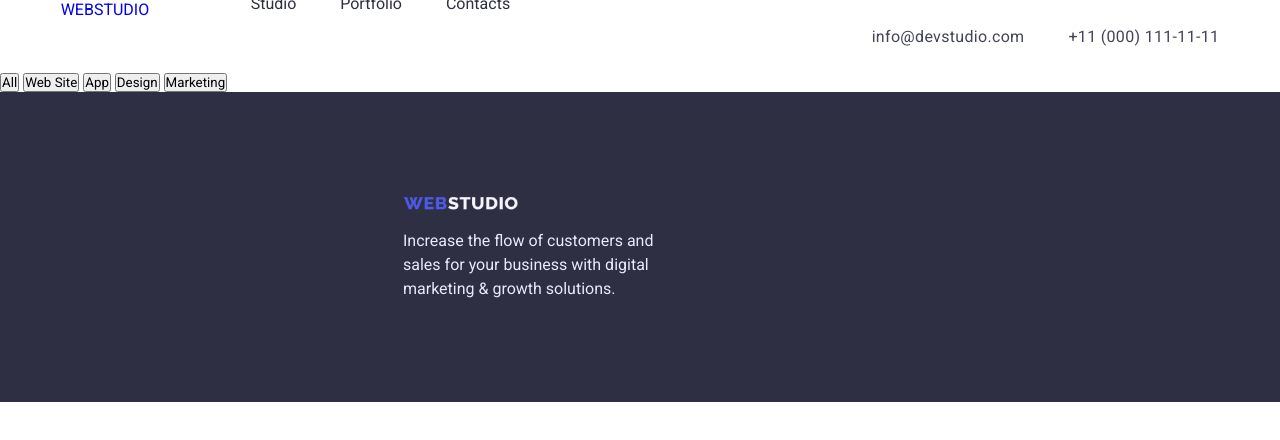
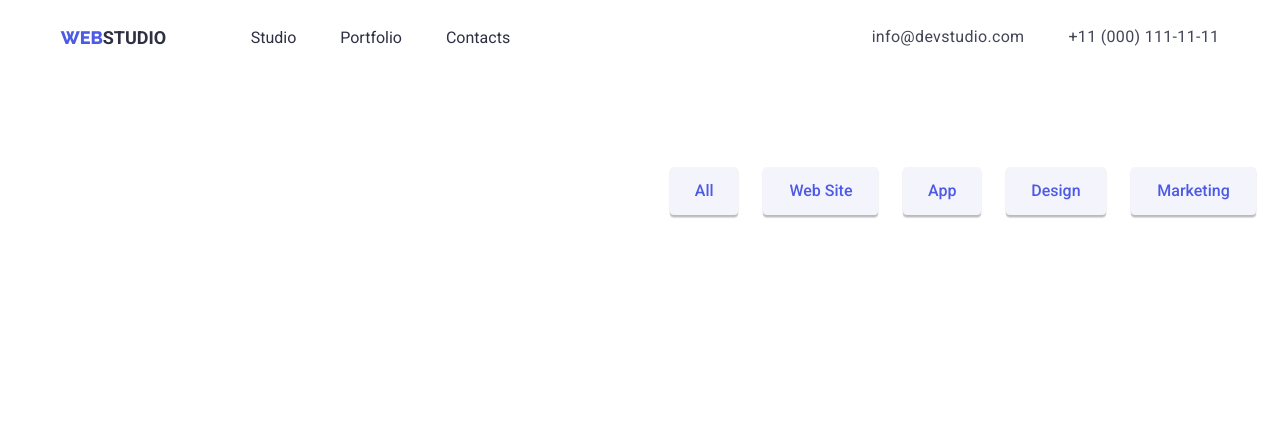
Before and after one commit to VladM4526/goit-markup-hw-02, a plain HTML site: page portfolio.html in a window 1280 px wide. Drawn offline with Linux system fonts and the light colour scheme.

Commit message:
Update portfolio.css

```diff
--- a/style/portfolio.css
+++ b/style/portfolio.css
@@ -30,15 +30,30 @@
     margin-left: 75px;
 }
 
-.webstudio-header-logo {
-    padding-top: 24px;
+.webstudio-nav-logo {
+    position: relative;
+    top: 29px;
+    color: var(--Dark);
+    font-style: normal;
+    font-weight: 800;
+    font-size: 18px;
+    line-height: 1;
+}
+
+.webstudio-nav-link-color {
+    color: var(--Primary-Brand);
+    font-family: 'Raleway';
+    font-style: normal;
+    font-weight: 800;
+    font-size: 18px;
+    line-height: 1;
 }
 
 .webstudio-header-menu a {
     color: var(--Dark);
     position: relative;
     left: 75px;
-    bottom: 25px;
+    top: 9px;
 }
 
 .webstudio-header-menu li {
@@ -68,17 +83,146 @@
     padding-left: 40px;
 }
 
+/*Services*/
 
+.webstudio-filter {
+    width: 586px;
+    height: 48px;
+    display: flex;
+    position: relative;
+    left: 670px;
+    margin-top: 95px;
+}
+
+.webstudio-services-style-buttons-all {
+    width: 69px;
+    height: 48px;
+    border: none;
+    outline: none;
+    background: var(--Light);
+    color: var(--Primary-Brand);
+    box-shadow: 0px 3px 1px rgba(0, 0, 0, 0.1),
+                0px 2px 1px rgba(0, 0, 0, 0.08),
+                0px 2px 2px rgba(0, 0, 0, 0.12);
+    border-radius: 4px;
+    font-weight: 500;
+    font-size: 16px;
+    line-height: 24px;
+}
+
+.webstudio-services-style-buttons-all:hover,
+.webstudio-services-style-buttons-all:focus {
+    background: var(--Pressed-state);
+    color: var(--White);
+    cursor: pointer;
+}
+
+.webstudio-services-style-buttons-web-site {
+    width: 116px;
+    height: 48px;
+    border: none;
+    outline: none;
+    background: var(--Light);
+    color: var(--Primary-Brand);
+    box-shadow: 0px 3px 1px rgba(0, 0, 0, 0.1),
+        0px 2px 1px rgba(0, 0, 0, 0.08),
+        0px 2px 2px rgba(0, 0, 0, 0.12);
+    border-radius: 4px;
+    font-weight: 500;
+    font-size: 16px;
+    line-height: 24px;
+    margin-left: 25px;
+}
+
+.webstudio-services-style-buttons-web-site:hover,
+.webstudio-services-style-buttons-web-site:focus {
+    background: var(--Pressed-state);
+    color: var(--White);
+    cursor: pointer;
+}
+
+.webstudio-services-style-buttons-app {
+    width: 78px;
+    height: 48px;
+    border: none;
+    outline: none;
+    background: var(--Light);
+    color: var(--Primary-Brand);
+    box-shadow: 0px 3px 1px rgba(0, 0, 0, 0.1),
+        0px 2px 1px rgba(0, 0, 0, 0.08),
+        0px 2px 2px rgba(0, 0, 0, 0.12);
+    border-radius: 4px;
+    font-weight: 500;
+    font-size: 16px;
+    line-height: 24px;
+    margin-left: 25px;
+}
+
+.webstudio-services-style-buttons-app:hover,
+.webstudio-services-style-buttons-app:focus {
+    background: var(--Pressed-state);
+    color: var(--White);
+    cursor: pointer;
+}
+
+.webstudio-services-style-buttons-design {
+    width: 101px;
+    height: 48px;
+    border: none;
+    outline: none;
+    background: var(--Light);
+    color: var(--Primary-Brand);
+    box-shadow: 0px 3px 1px rgba(0, 0, 0, 0.1),
+        0px 2px 1px rgba(0, 0, 0, 0.08),
+        0px 2px 2px rgba(0, 0, 0, 0.12);
+    border-radius: 4px;
+    font-weight: 500;
+    font-size: 16px;
+    line-height: 24px;
+    margin-left: 25px;
+}
+
+.webstudio-services-style-buttons-design:hover,
+.webstudio-services-style-buttons-design:focus {
+    background: var(--Pressed-state);
+    color: var(--White);
+    cursor: pointer;
+}
+
+.webstudio-services-style-buttons-marketing {
+    width: 126px;
+    height: 48px;
+    border: none;
+    outline: none;
+    background: var(--Light);
+    color: var(--Primary-Brand);
+    box-shadow: 0px 3px 1px rgba(0, 0, 0, 0.1),
+        0px 2px 1px rgba(0, 0, 0, 0.08),
+        0px 2px 2px rgba(0, 0, 0, 0.12);
+    border-radius: 4px;
+    font-weight: 500;
+    font-size: 16px;
+    line-height: 24px;
+    margin-left: 25px;
+}
+
+.webstudio-services-style-buttons-marketing:hover,
+.webstudio-services-style-buttons-marketing:focus {
+    background: var(--Pressed-state);
+    color: var(--White);
+    cursor: pointer;
+}
 
 /*Footer*/
 
 .webstudio-footer {
+    display: none;
     height: 310px;
     background: var(--Dark);
-    display: flex;
+    /*display: flex;
     flex-direction: column;
     justify-content: center;
-    padding-left: 403px;
+    padding-left: 403px;*/
 }
 
 .webstudio-footer-text {
```
